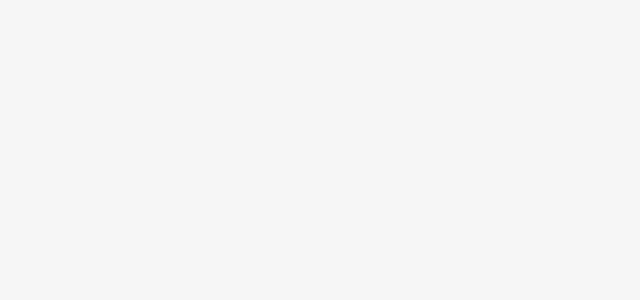
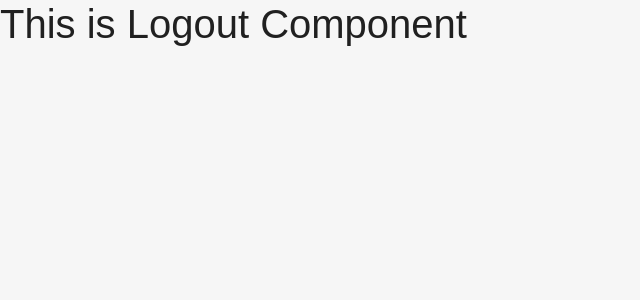
Before and after one commit to SaurabhMaurya9695/Fb-Microservice, a React (Create React App) app: page / in a window 1280 px wide. Before the commit this address had no page. Shown: the top 300 px of the page, without its empty margins (0-640 px from the left). Built offline with nearby package versions, Linux system fonts and the light colour scheme.

Commit message:
done with logout button working

```diff
--- a/src/App.js
+++ b/src/App.js
@@ -20,7 +20,7 @@ function App() {
         <ThemeProvider theme={theme}>
           <CssBaseline/>
           <Routes>
-            {token && <Route path="/" element={<Home/>} /> }
+            {token ? <Route path="/" element={<Home/>} />  : <Route path="/" element={<Logout/>} />}
             <Route path="/register" element={<Login/>} />
             <Route path="/logout" element={<Logout/>} />
             <Route path="/login" element={<Register/>} />
--- a/src/Component/Navbar.jsx
+++ b/src/Component/Navbar.jsx
@@ -24,7 +24,7 @@ import PagesIcon from "@mui/icons-material/Pages"
 import { useNavigate } from "react-router-dom";
 import { useState } from "react";
 import { useDispatch, useSelector } from "react-redux";
-import { setMode } from "../redux/state";
+import { setLogout, setMode } from "../redux/state";
 
 
 
@@ -109,7 +109,7 @@ const Navbar = () => {
               <MenuItem>
                 <Typography>{user.username}</Typography>
               </MenuItem>
-              <MenuItem>Log Out</MenuItem>
+              <MenuItem onClick={() => dispatch(setLogout())}>Log Out</MenuItem>
             </Select>
           </FormControl>
         </FlexBetween>
@@ -184,7 +184,7 @@ const Navbar = () => {
                 <MenuItem>
                   <Typography>{user.username}</Typography>
                 </MenuItem>
-                <MenuItem >
+                <MenuItem onClick={() => dispatch(setLogout())} >
                   Log Out
                 </MenuItem>
               </Select>
```
